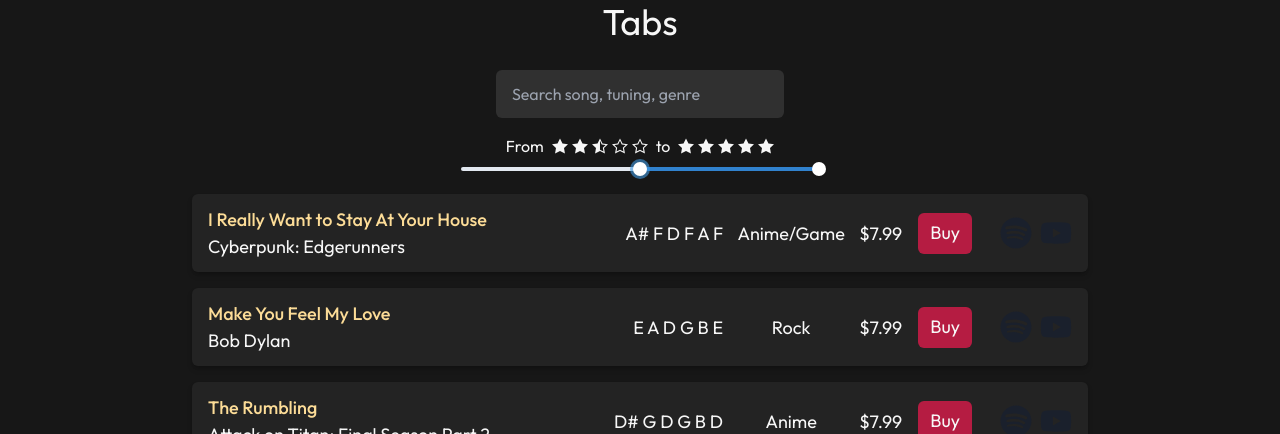
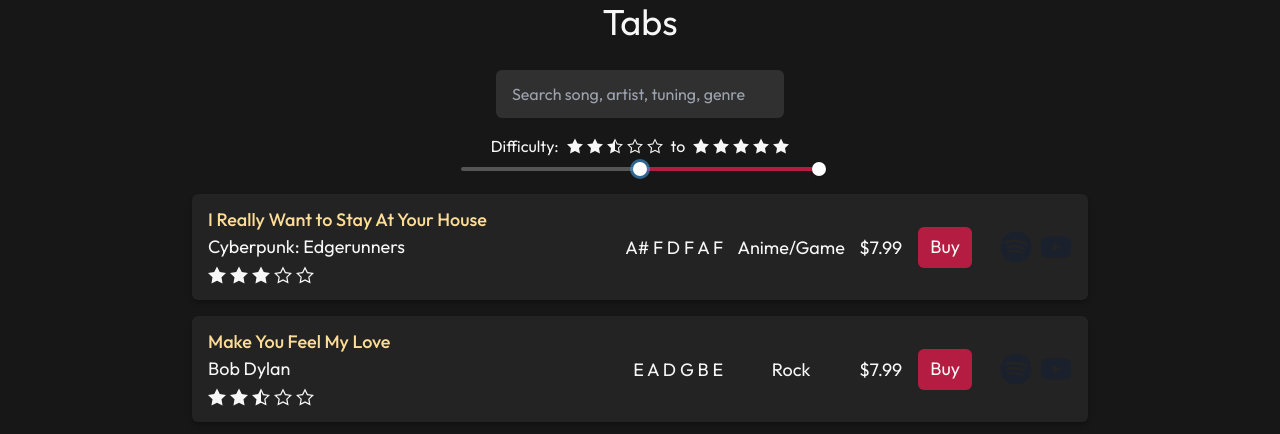
Before and after one commit to robchendev/Guitardex, a Next.js app: page /tabs in a window 1280 px wide. Both pictures are taken after a click on the element 639 px from the left and 535 px from the top of the page. Shown: the part 366-800 px from the top of the page. Built offline with nearby package versions, Linux system fonts and the light colour scheme.

Commit message:
Styling for difficulty slider

```diff
--- a/pages/tabs.tsx
+++ b/pages/tabs.tsx
@@ -103,7 +103,13 @@ const Difficulty = ({ rating }: { rating: number }) => {
   );
 };
 
-const TabItem = ({ tab, newSearch }: { tab: TabInfo; newSearch?: boolean }) => {
+const TabItem = ({
+  tab,
+  isDifficultyFilter = false,
+}: {
+  tab: TabInfo;
+  isDifficultyFilter?: boolean;
+}) => {
   return (
     <AccordionItem className="w-full border-none box shadow-md shadow-black-hard/20" p="0">
       <AccordionButton
@@ -116,6 +122,11 @@ const TabItem = ({ tab, newSearch }: { tab: TabInfo; newSearch?: boolean }) => {
         <Box className="w-full md:w-5/12">
           <p className="truncate font-medium text-gold">{tab.title}</p>
           <p className="truncate">{tab.source || tab.artist}</p>
+          {isDifficultyFilter && (
+            <div className="mt-1.5 mb-1 text-lg">
+              <Difficulty rating={tab.difficulty} />
+            </div>
+          )}
         </Box>
         <div className="hidden md:block">
           <HStack justifyContent="space-between" spacing={7}>
@@ -286,7 +297,7 @@ const Tabs: NextPage = () => {
     <Wrapper title="Tabs">
       <Center mb={4}>
         <input
-          placeholder="Search song, tuning, genre"
+          placeholder="Search song, artist, tuning, genre"
           className="border-gold border-px rounded-md py-3 px-4 bg-grey-hard w-72"
           value={search}
           onChange={(e) => onChange(e.target.value)}
@@ -296,11 +307,12 @@ const Tabs: NextPage = () => {
         <div className="w-2/5 mb-3">
           {difficulty[0] !== difficulty[1] ? (
             <Flex gap={2} alignItems="center" justifyContent="center">
-              From <Difficulty rating={difficulty[0]} /> to <Difficulty rating={difficulty[1]} />
+              Difficulty: <Difficulty rating={difficulty[0]} /> to{" "}
+              <Difficulty rating={difficulty[1]} />
             </Flex>
           ) : (
             <Flex gap={2} alignItems="center" justifyContent="center">
-              Exactly <Difficulty rating={difficulty[0]} />
+              Difficulty: <Difficulty rating={difficulty[0]} />
             </Flex>
           )}
           <RangeSlider
@@ -311,8 +323,8 @@ const Tabs: NextPage = () => {
             defaultValue={difficulty}
             onChange={(rating) => setDifficulty(rating)}
           >
-            <RangeSliderTrack>
-              <RangeSliderFilledTrack />
+            <RangeSliderTrack bg="#555">
+              <RangeSliderFilledTrack bg="#B51C42" />
             </RangeSliderTrack>
             <RangeSliderThumb index={0} />
             <RangeSliderThumb index={1} />
@@ -332,7 +344,11 @@ const Tabs: NextPage = () => {
             {search && !result.length && <p>No matching tabs found</p>}
             {(!!search || difficulty[0] !== 0 || difficulty[1] !== 10 ? result : tabs).map(
               (tab: TabInfo, index: number) => (
-                <TabItem key={index} tab={tab} />
+                <TabItem
+                  key={index}
+                  tab={tab}
+                  isDifficultyFilter={difficulty[0] !== 0 || difficulty[1] !== 10}
+                />
               )
             )}
           </VStack>
```
